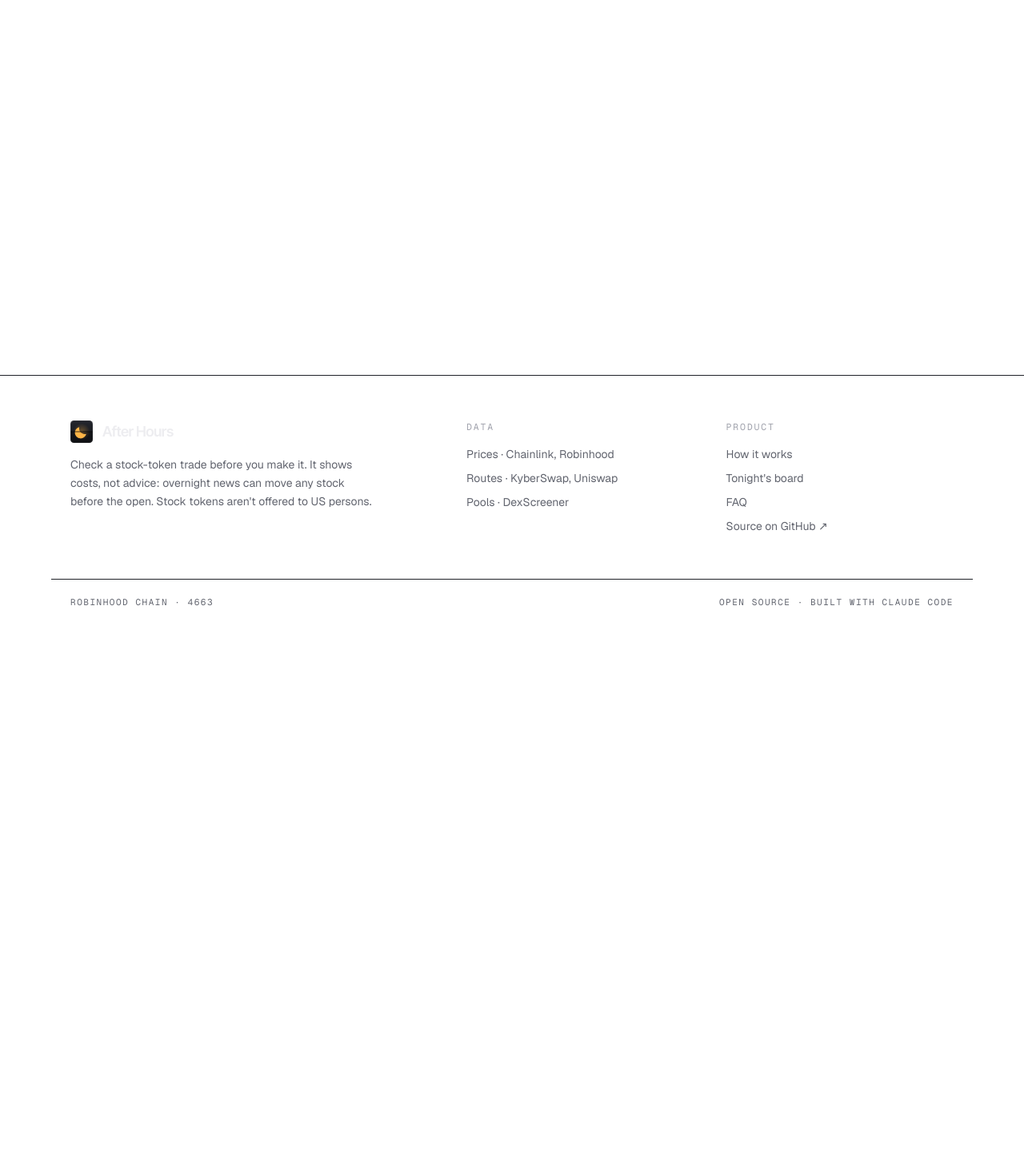
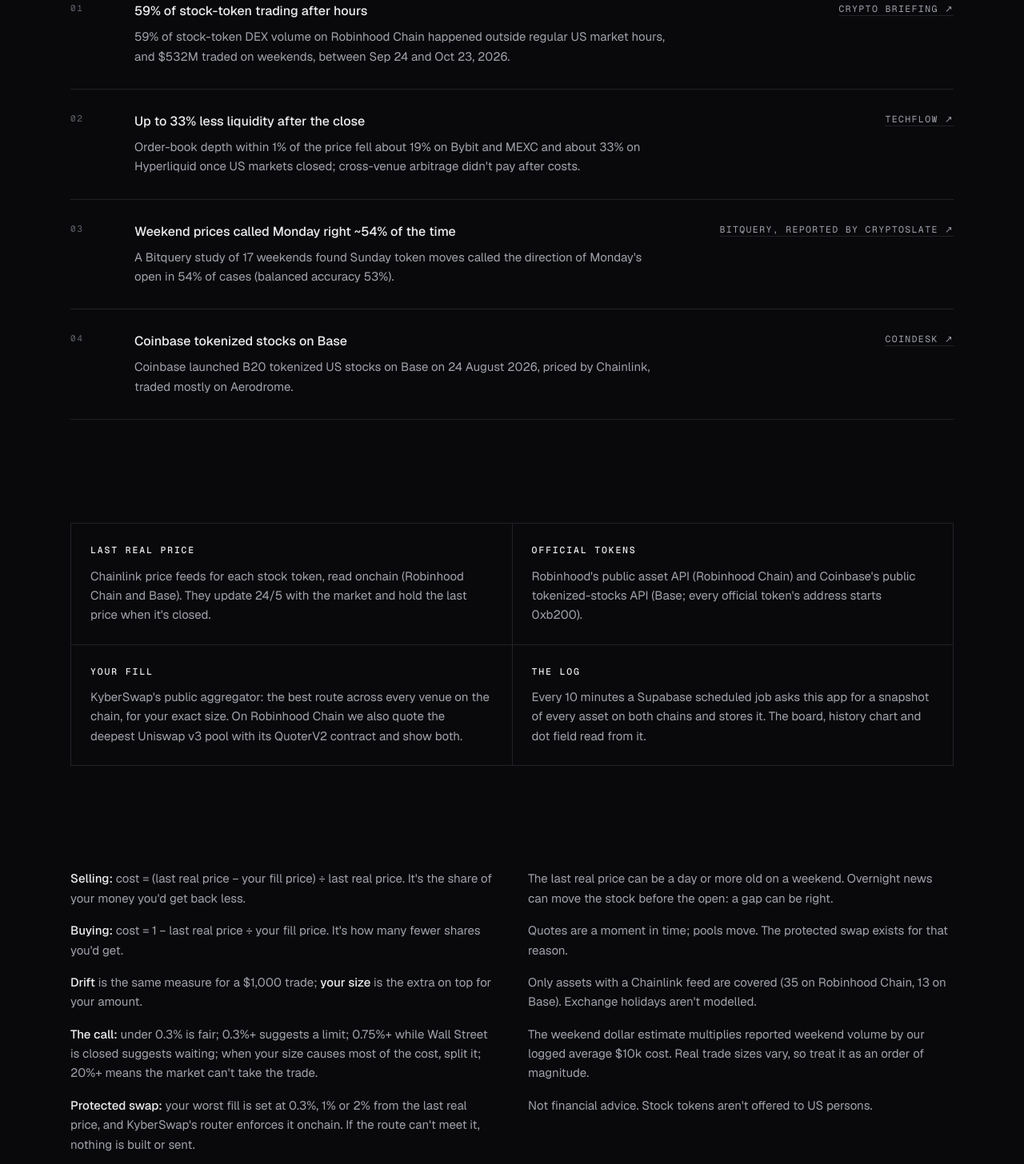
Before and after one commit to emer-eth/after-hours, a Next.js app: page /sources in a window 1280 px wide. Before the commit this address had no page. Shown: the part 494-1950 px from the top of the page at 80% size. Before the commit the page ends 1276 px from the top, so only its background shows below. Built offline with nearby package versions, Linux system fonts and the light colour scheme.

Commit message:
Sources & methodology page; home page stat sources link to it so every probed link is first-party
Co-Authored-By: Claude Opus 5.5 <noreply@anthropic.com>

```diff
--- a/src/app/layout.tsx
+++ b/src/app/layout.tsx
@@ -67,6 +67,7 @@ export default function RootLayout({ children }: LayoutProps<"/">) {
                 <li><Link href="/#how" className="hover:text-soft">How it works</Link></li>
                 <li><Link href="/#board" className="hover:text-soft">Tonight&apos;s board</Link></li>
                 <li><Link href="/#faq" className="hover:text-soft">FAQ</Link></li>
+                <li><Link href="/sources" className="hover:text-soft">Sources & methodology</Link></li>
                 <li><a href="https://github.com/emer-eth/after-hours" target="_blank" rel="noreferrer" className="hover:text-soft">Source on GitHub ↗</a></li>
               </ul>
             </div>
--- a/src/app/page.tsx
+++ b/src/app/page.tsx
@@ -192,9 +192,9 @@ async function HeroBoard() {
 
 function StatStrip() {
   const stats = [
-    { icon: "◐", label: "Traded after hours", n: 59, suf: "%", note: "of stock-token volume, Sep 24 – Oct 23", href: "https://cryptobriefing.com/robinhood-chain-stock-tokens-after-hours-trading/" },
-    { icon: "▤", label: "Thinner at night", n: 33, pre: "up to ", suf: "%", note: "less liquidity near the price after the close", href: "https://www.techflowpost.com/en-US/article/35095" },
-    { icon: "◇", label: "Weekend as a signal", n: 54, pre: "~", suf: "%", note: "of Mondays called right: a coin flip", href: "https://cryptonews.net/news/finance/33705325/" },
+    { icon: "◐", label: "Traded after hours", n: 59, suf: "%", note: "of stock-token volume, Sep 24 – Oct 23", href: "/sources#after-hours-volume" },
+    { icon: "▤", label: "Thinner at night", n: 33, pre: "up to ", suf: "%", note: "less liquidity near the price after the close", href: "/sources#thinner-at-night" },
+    { icon: "◇", label: "Weekend as a signal", n: 54, pre: "~", suf: "%", note: "of Mondays called right: a coin flip", href: "/sources#weekend-signal" },
     { icon: "◉", label: "Assets watched", n: 48, note: "on Robinhood Chain and Base, with a Chainlink real price" },
   ];
   return (
@@ -213,7 +213,7 @@ function StatStrip() {
             {s.href && (
               <>
                 {" · "}
-                <a href={s.href} target="_blank" rel="noreferrer" className="underline decoration-line underline-offset-2 hover:text-soft">source</a>
+                <Link href={s.href} className="underline decoration-line underline-offset-2 hover:text-soft">source</Link>
               </>
             )}
           </p>
--- /dev/null
+++ b/src/app/sources/page.tsx
@@ -0,0 +1,112 @@
+import type { Metadata } from "next";
+import Link from "next/link";
+import { Chapter } from "@/components/explainers";
+
+export const metadata: Metadata = {
+  title: "Sources & methodology",
+  description: "Where After Hours' numbers come from, how the cost of a trade is worked out, and what it can't tell you.",
+};
+
+const SOURCES = [
+  {
+    id: "after-hours-volume",
+    stat: "59% of stock-token trading after hours",
+    detail: "59% of stock-token DEX volume on Robinhood Chain happened outside regular US market hours, and $532M traded on weekends, between Sep 24 and Oct 23, 2026.",
+    outlet: "Crypto Briefing",
+    url: "https://cryptobriefing.com/robinhood-chain-stock-tokens-after-hours-trading/",
+  },
+  {
+    id: "thinner-at-night",
+    stat: "Up to 33% less liquidity after the close",
+    detail: "Order-book depth within 1% of the price fell about 19% on Bybit and MEXC and about 33% on Hyperliquid once US markets closed; cross-venue arbitrage didn't pay after costs.",
+    outlet: "TechFlow",
+    url: "https://www.techflowpost.com/en-US/article/35095",
+  },
+  {
+    id: "weekend-signal",
+    stat: "Weekend prices called Monday right ~54% of the time",
+    detail: "A Bitquery study of 17 weekends found Sunday token moves called the direction of Monday's open in 54% of cases (balanced accuracy 53%).",
+    outlet: "Bitquery, reported by CryptoSlate",
+    url: "https://cryptonews.net/news/finance/33705325/",
+  },
+  {
+    id: "base-stocks",
+    stat: "Coinbase tokenized stocks on Base",
+    detail: "Coinbase launched B20 tokenized US stocks on Base on 24 August 2026, priced by Chainlink, traded mostly on Aerodrome.",
+    outlet: "CoinDesk",
+    url: "https://www.coindesk.com/business/2026/08/24/coinbase-debuts-tokenized-stocks-on-base-network-joining-race-to-bring-equities-on-blockchain",
+  },
+];
+
+const DATA = [
+  ["Last real price", "Chainlink price feeds for each stock token, read onchain (Robinhood Chain and Base). They update 24/5 with the market and hold the last price when it's closed."],
+  ["Official tokens", "Robinhood's public asset API (Robinhood Chain) and Coinbase's public tokenized-stocks API (Base; every official token's address starts 0xb200)."],
+  ["Your fill", "KyberSwap's public aggregator: the best route across every venue on the chain, for your exact size. On Robinhood Chain we also quote the deepest Uniswap v3 pool with its QuoterV2 contract and show both."],
+  ["The log", "Every 10 minutes a Supabase scheduled job asks this app for a snapshot of every asset on both chains and stores it. The board, history chart and dot field read from it."],
+];
+
+export default function Sources() {
+  return (
+    <div className="pt-16">
+      <Link href="/" className="font-mono text-[11.5px] tracking-[.14em] text-faint uppercase hover:text-soft">← After Hours</Link>
+      <h1 className="display mt-8 text-5xl sm:text-7xl">Sources & methodology.</h1>
+      <p className="mt-6 max-w-2xl text-lg leading-relaxed text-soft">Where every number on the site comes from, how the cost of a trade is worked out, and what it can&apos;t tell you.</p>
+
+      <section className="mt-20" aria-labelledby="src">
+        <Chapter n="01">Research we cite</Chapter>
+        <h2 id="src" className="sr-only">Research we cite</h2>
+        <ol className="mt-8 border-t border-line">
+          {SOURCES.map((s, i) => (
+            <li key={s.id} id={s.id} className="grid scroll-mt-28 gap-3 border-b border-line py-7 sm:grid-cols-[48px_1fr_auto] sm:gap-8">
+              <span className="font-mono text-[11px] tracking-[.14em] text-faint">{String(i + 1).padStart(2, "0")}</span>
+              <div>
+                <p className="font-medium text-ink">{s.stat}</p>
+                <p className="mt-2 max-w-2xl text-[15px] leading-relaxed text-soft">{s.detail}</p>
+              </div>
+              <a href={s.url} target="_blank" rel="noreferrer" className="self-start font-mono text-[11.5px] tracking-[.12em] whitespace-nowrap text-soft uppercase underline decoration-line underline-offset-4 hover:text-lamp">
+                {s.outlet} ↗
+              </a>
+            </li>
+          ))}
+        </ol>
+      </section>
+
+      <section className="mt-20" aria-labelledby="data">
+        <Chapter n="02">Live data</Chapter>
+        <h2 id="data" className="sr-only">Live data</h2>
+        <dl className="mt-8 grid gap-px overflow-hidden border border-line bg-line md:grid-cols-2">
+          {DATA.map(([k, v]) => (
+            <div key={k} className="bg-night p-6">
+              <dt className="label"><b>{k}</b></dt>
+              <dd className="mt-3 text-[15px] leading-relaxed text-soft">{v}</dd>
+            </div>
+          ))}
+        </dl>
+      </section>
+
+      <section className="mt-20 grid gap-10 lg:grid-cols-2" aria-labelledby="method">
+        <div>
+          <Chapter n="03">How the cost is worked out</Chapter>
+          <h2 id="method" className="sr-only">How the cost is worked out</h2>
+          <ul className="mt-8 grid gap-4 text-[15px] leading-relaxed text-soft">
+            <li><b className="font-medium text-ink">Selling:</b> cost = (last real price − your fill price) ÷ last real price. It&apos;s the share of your money you&apos;d get back less.</li>
+            <li><b className="font-medium text-ink">Buying:</b> cost = 1 − last real price ÷ your fill price. It&apos;s how many fewer shares you&apos;d get.</li>
+            <li><b className="font-medium text-ink">Drift</b> is the same measure for a $1,000 trade; <b className="font-medium text-ink">your size</b> is the extra on top for your amount.</li>
+            <li><b className="font-medium text-ink">The call:</b> under 0.3% is fair; 0.3%+ suggests a limit; 0.75%+ while Wall Street is closed suggests waiting; when your size causes most of the cost, split it; 20%+ means the market can&apos;t take the trade.</li>
+            <li><b className="font-medium text-ink">Protected swap:</b> your worst fill is set at 0.3%, 1% or 2% from the last real price, and KyberSwap&apos;s router enforces it onchain. If the route can&apos;t meet it, nothing is built or sent.</li>
+          </ul>
+        </div>
+        <div>
+          <Chapter n="04">Limits</Chapter>
+          <ul className="mt-8 grid gap-4 text-[15px] leading-relaxed text-soft">
+            <li>The last real price can be a day or more old on a weekend. Overnight news can move the stock before the open: a gap can be right.</li>
+            <li>Quotes are a moment in time; pools move. The protected swap exists for that reason.</li>
+            <li>Only assets with a Chainlink feed are covered (35 on Robinhood Chain, 13 on Base). Exchange holidays aren&apos;t modelled.</li>
+            <li>The weekend dollar estimate multiplies reported weekend volume by our logged average $10k cost. Real trade sizes vary, so treat it as an order of magnitude.</li>
+            <li>Not financial advice. Stock tokens aren&apos;t offered to US persons.</li>
+          </ul>
+        </div>
+      </section>
+    </div>
+  );
+}
--- a/src/components/dot-field.tsx
+++ b/src/components/dot-field.tsx
@@ -64,7 +64,7 @@ export async function DotField() {
           At that average, the <b className="font-medium text-ink">$532M</b> traded on weekends between Sep 24 and Oct 23 would have cost traders roughly{" "}
           <b className="font-medium text-lamp">${Math.round((532 * avg) * 10) / 10}M</b> against the last real price.
           <span className="mt-1 block text-xs text-faint">
-            Estimate: weekend volume (Crypto Briefing) × our logged average cost of a $10k trade. Real trade sizes vary.
+            Estimate: weekend volume (Crypto Briefing) × our logged average cost of a $10k trade. Real trade sizes vary. See sources & methodology.
           </span>
         </p>
         {baseAvg !== null && (
```
